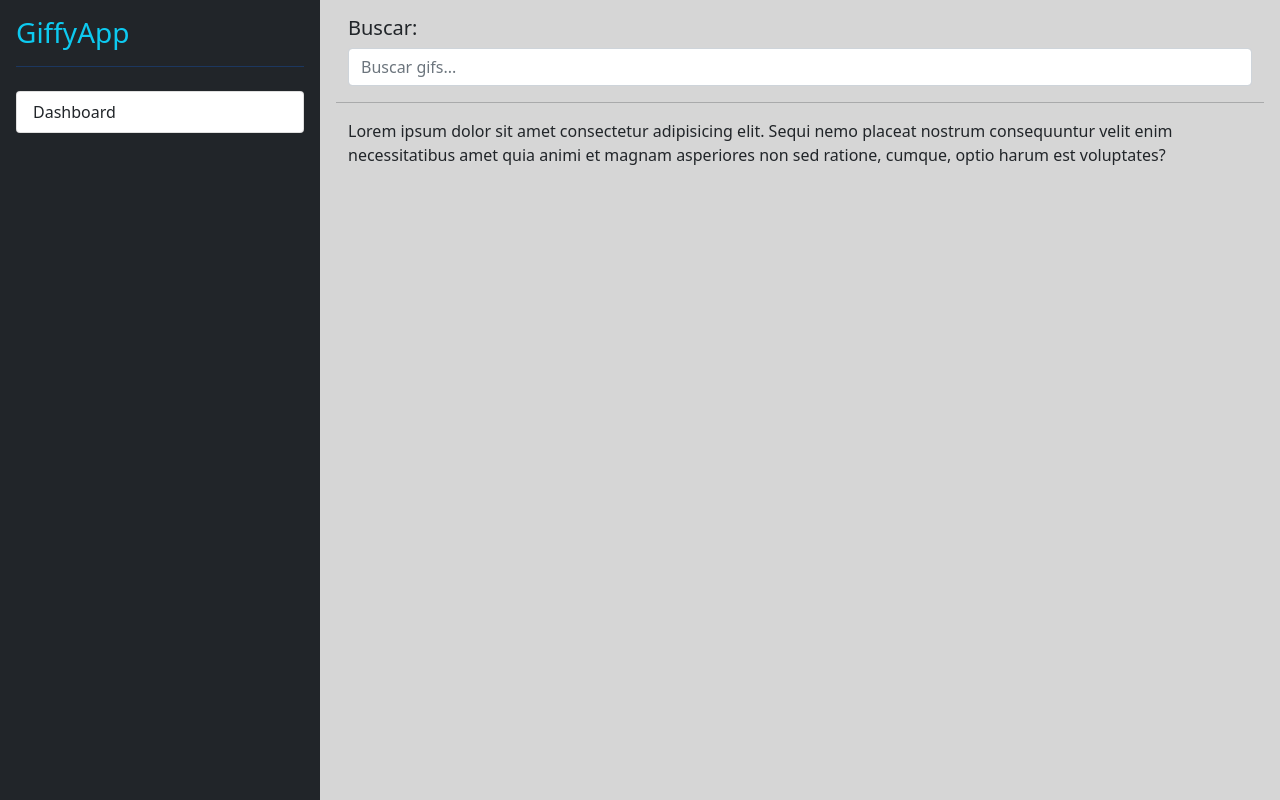
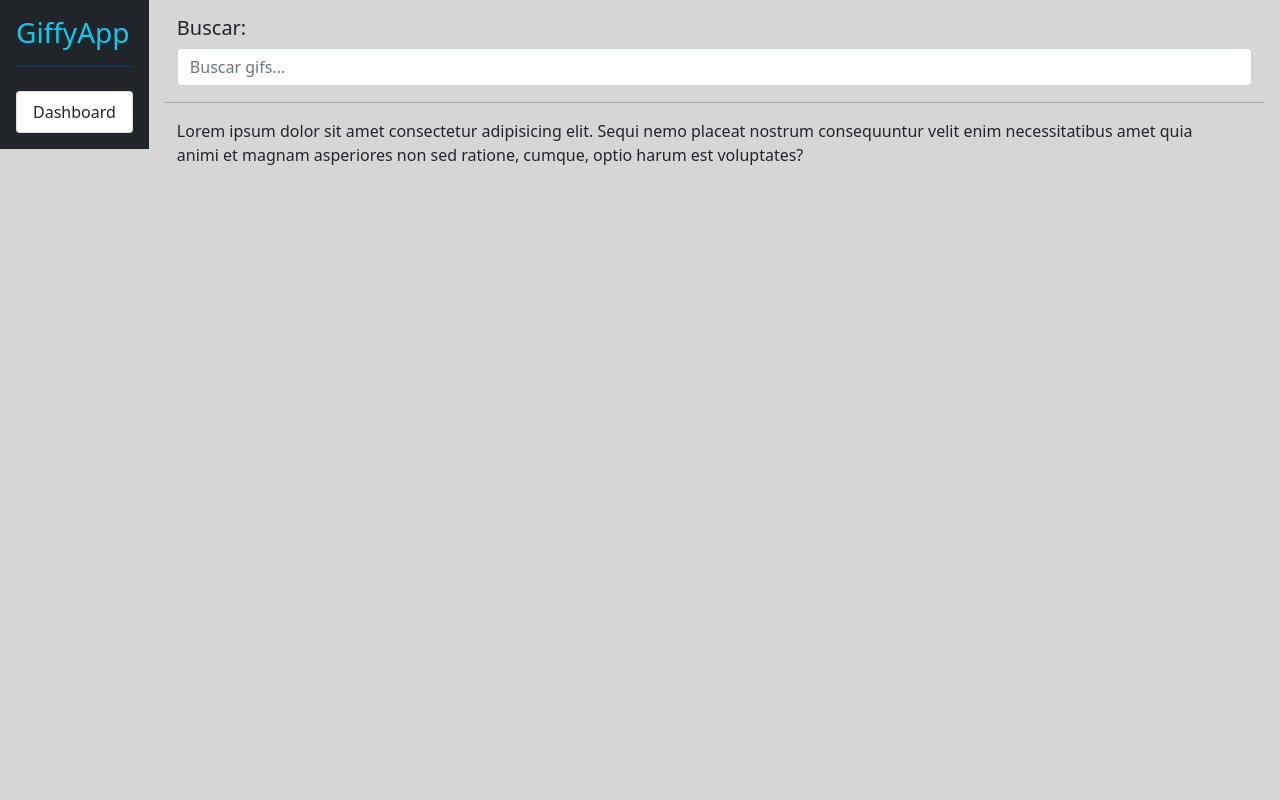
Before and after one commit to byRedHunter/angular-gif-app, an Angular app: page / in a window 1280 px wide. Built offline with nearby package versions, Linux system fonts and the light colour scheme.

Commit message:
crear el modulo shared

```diff
--- a/src/app/app.component.html
+++ b/src/app/app.component.html
@@ -1,13 +1,5 @@
 <div class="d-flex flex-column giffy-app">
-  <div class="bg-dark border-right p-3" id="sidebar">
-    <h3 class="text-info">GiffyApp</h3>
-
-    <hr class="text-primary" />
-
-    <div class="list-group list-reset mt-4">
-      <a href="#" class="list-group-item list-group-item-action">Dashboard</a>
-    </div>
-  </div>
+  <app-sidebar></app-sidebar>
 
   <div class="container">
     <div class="row p-3">
--- /dev/null
+++ b/src/app/shared/sidebar/sidebar.component.html
@@ -0,0 +1,9 @@
+<div class="bg-dark border-right p-3" id="sidebar">
+  <h3 class="text-info">GiffyApp</h3>
+
+  <hr class="text-primary" />
+
+  <div class="list-group list-reset mt-4">
+    <a href="#" class="list-group-item list-group-item-action">Dashboard</a>
+  </div>
+</div>
--- /dev/null
+++ b/src/app/shared/sidebar/sidebar.component.ts
@@ -0,0 +1,15 @@
+import { Component, OnInit } from '@angular/core';
+
+@Component({
+  selector: 'app-sidebar',
+  templateUrl: './sidebar.component.html',
+  styleUrls: ['./sidebar.component.css']
+})
+export class SidebarComponent implements OnInit {
+
+  constructor() { }
+
+  ngOnInit(): void {
+  }
+
+}
```
Also changed, not shown: src/app/app.module.ts (+5 -8 lines), src/app/shared/shared.module.ts (added, +10 -0 lines), src/app/shared/sidebar/sidebar.component.css (added), 1 other file (tests, documents, lock files or other folders).
